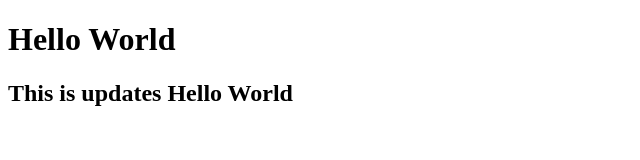
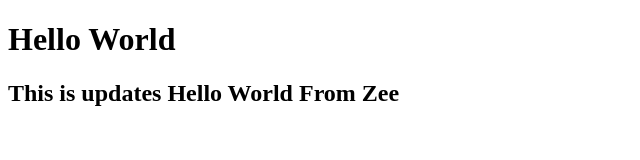
Before and after one commit to Muhammad-Zeeshan71/samplebootcamp, a plain HTML site: page index.html in a window 1280 px wide. Shown: the whole page, without its empty margins (0-640 px from the left). Drawn offline with Linux system fonts and the light colour scheme.

Commit message:
update index.html from zee

```diff
--- a/index.html
+++ b/index.html
@@ -8,6 +8,6 @@
 <body>
     <H1> Hello World</H1>
 </hr>
-<h2>This is updates Hello World</h2>
+<h2>This is updates Hello World From Zee</h2>
 </body>
 </html>
```
